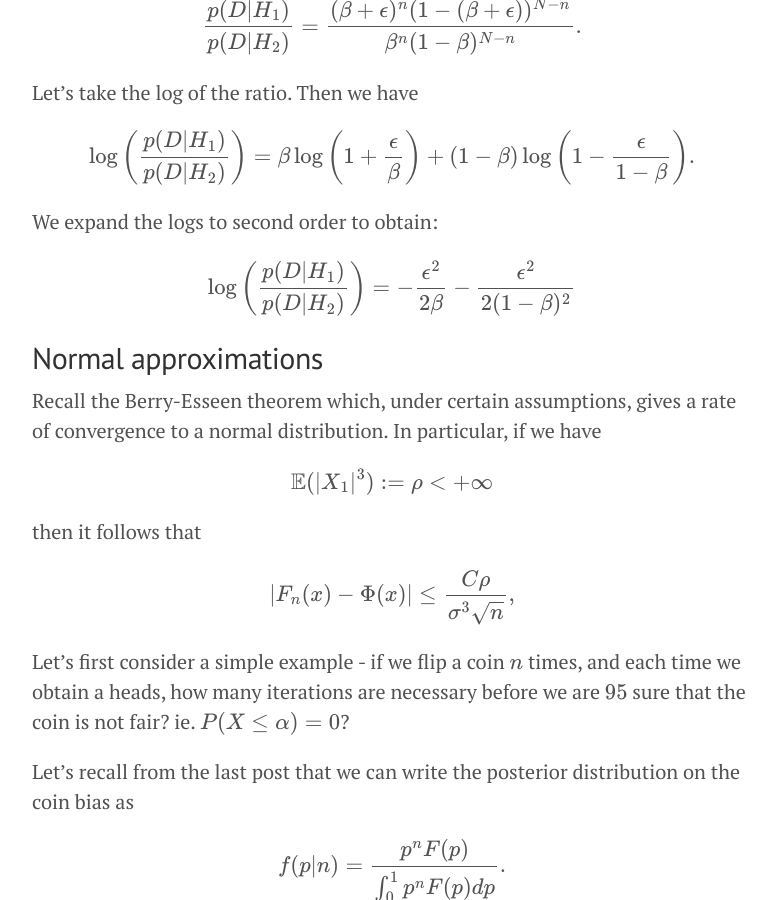
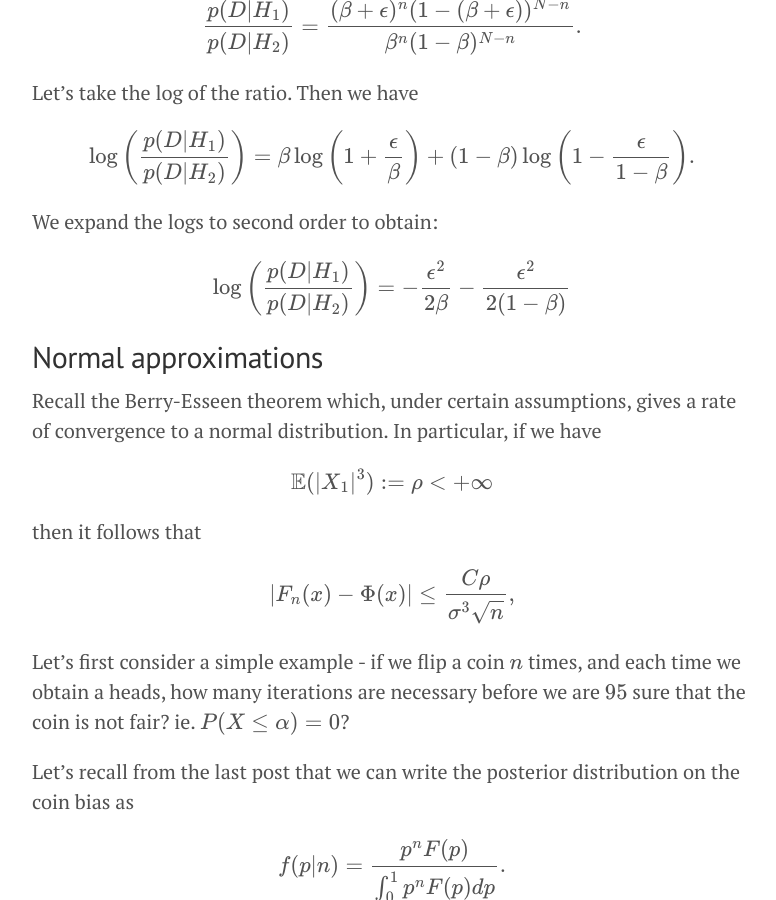
Before and after one commit to doriang102/doriang102.github.io, a Jekyll site: the page built from _posts/2017-06-10-hypothesis-testing-part-2-in-progress.md, in a window 1280 px wide and 900 px high, scrolled down 6069 px. Shown: the whole window, without its empty margins (248-1024 px from the left). Built offline with Jekyll 4.4.1, drawn with Linux system fonts in a browser that asks for light colours; our own code applies the rules of GitHub Pages for plain Markdown files; formulas are drawn with MathJax 3.

Commit message:
Update 2017-06-10-hypothesis-testing-part-2-in-progress.md

```diff
--- a/_posts/2017-06-10-hypothesis-testing-part-2-in-progress.md
+++ b/_posts/2017-06-10-hypothesis-testing-part-2-in-progress.md
@@ -177,7 +177,7 @@
 We expand the logs to second order to obtain:
 
 
-$$ \log \left(\frac{p(D \lvert H_1)}{p(D \lvert H_2)}\right) = -\frac{\epsilon^2}{2\beta} - \frac{\epsilon^2}{2(1-\beta)^2}  $$
+$$ \log \left(\frac{p(D \lvert H_1)}{p(D \lvert H_2)}\right) = -\frac{\epsilon^2}{2\beta} - \frac{\epsilon^2}{2(1-\beta)}  $$
 
 ## Normal approximations
 
```
